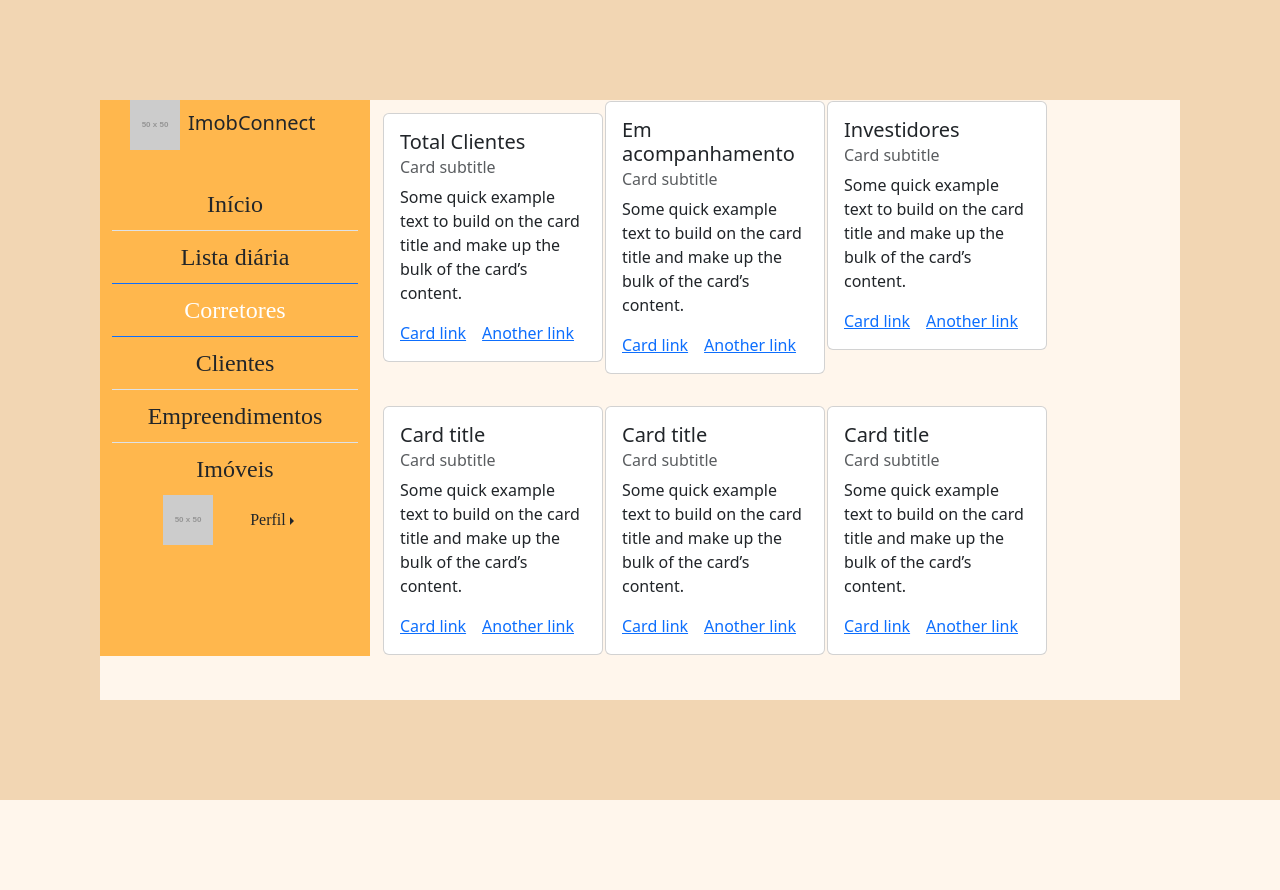
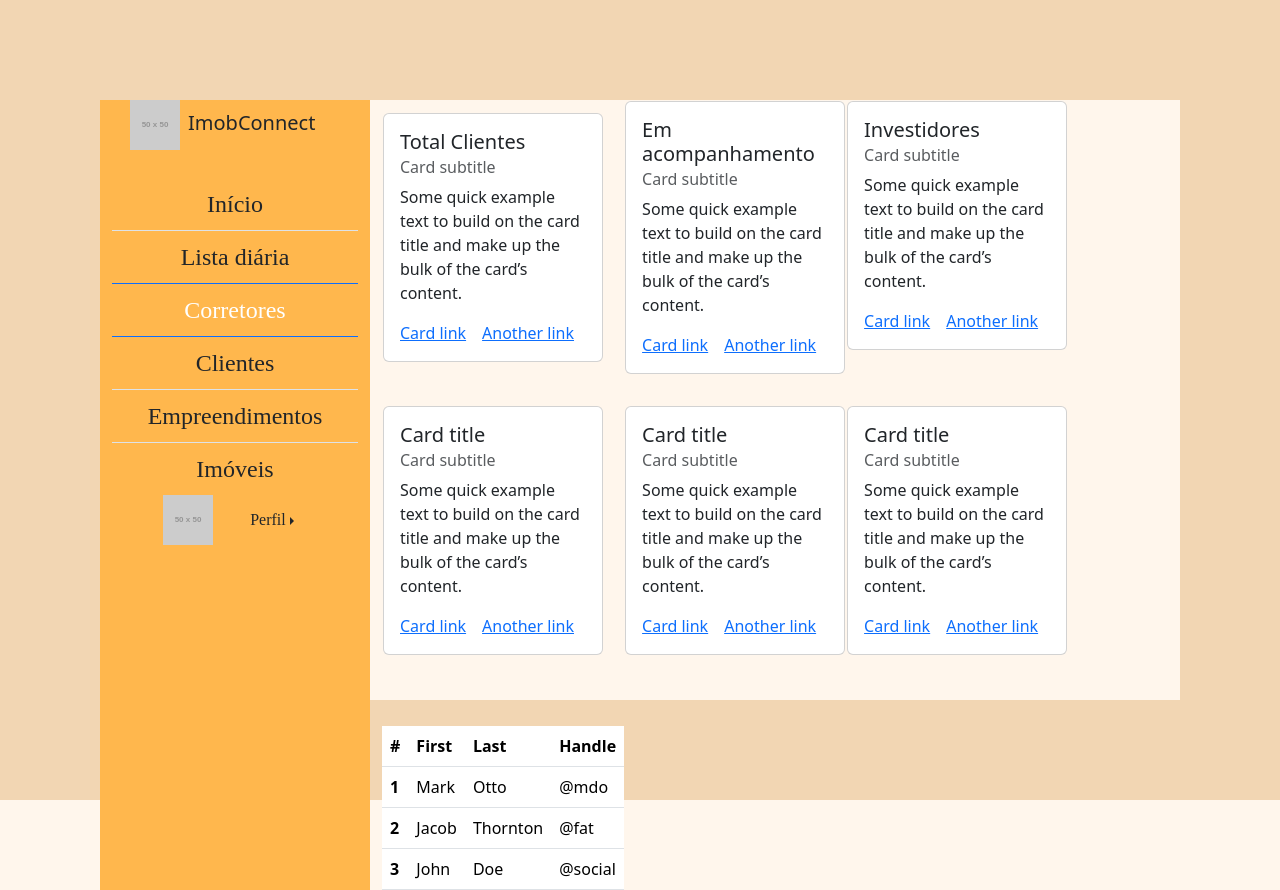
Before and after one commit to krz1128/pi-corretores, a Next.js app: page /dashboard in a window 1280 px wide. Before the commit the page ends 800 px from the top, so only its background shows below. Built offline with nearby package versions, Linux system fonts and the light colour scheme.

Commit message:
foto ajustada, e add 2 tabelas

```diff
--- a/app/dashboard/page.js
+++ b/app/dashboard/page.js
@@ -119,9 +119,40 @@
                 </tr>
 
             </tbody>
-
+<table class="table tabelausuarios">
+  <thead>
+    <tr>
+      <th scope="col">#</th>
+      <th scope="col">First</th>
+      <th scope="col">Last</th>
+      <th scope="col">Handle</th>
+    </tr>
+  </thead>
+  <tbody>
+    <tr>
+      <th scope="row">1</th>
+      <td>Mark</td>
+      <td>Otto</td>
+      <td>@mdo</td>
+    </tr>
+    <tr>
+      <th scope="row">2</th>
+      <td>Jacob</td>
+      <td>Thornton</td>
+      <td>@fat</td>
+    </tr>
+    <tr>
+      <th scope="row">3</th>
+      <td>John</td>
+      <td>Doe</td>
+      <td>@social</td>
+    </tr>
+  </tbody>
+</table>
 
         </table>
 
+
+
     )
 }
--- a/app/globals.css
+++ b/app/globals.css
@@ -6,6 +6,6 @@
 
 .logo{
     position: absolute;
-    left: 100;
+    left: 5;
     top: 25;
 }
```
Also changed, not shown: app/clientes/page.js (+31 -0 lines).
